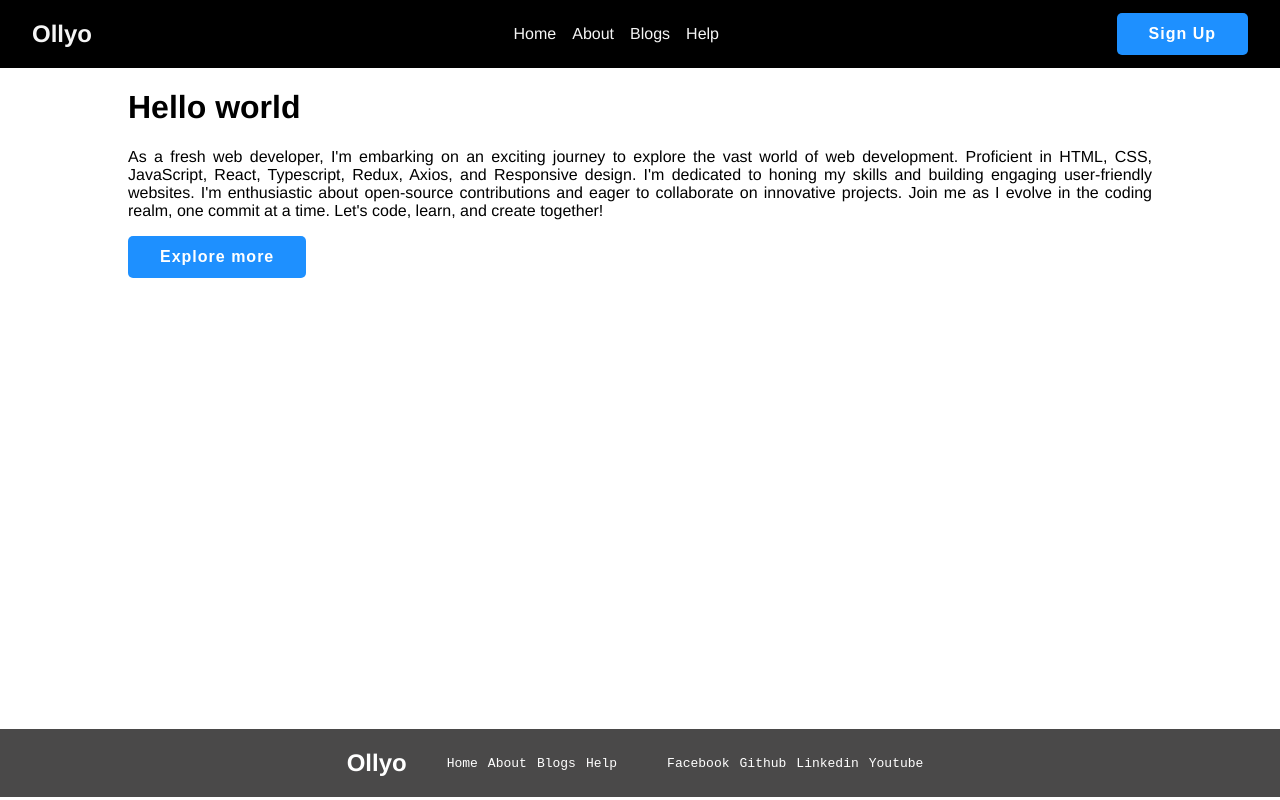
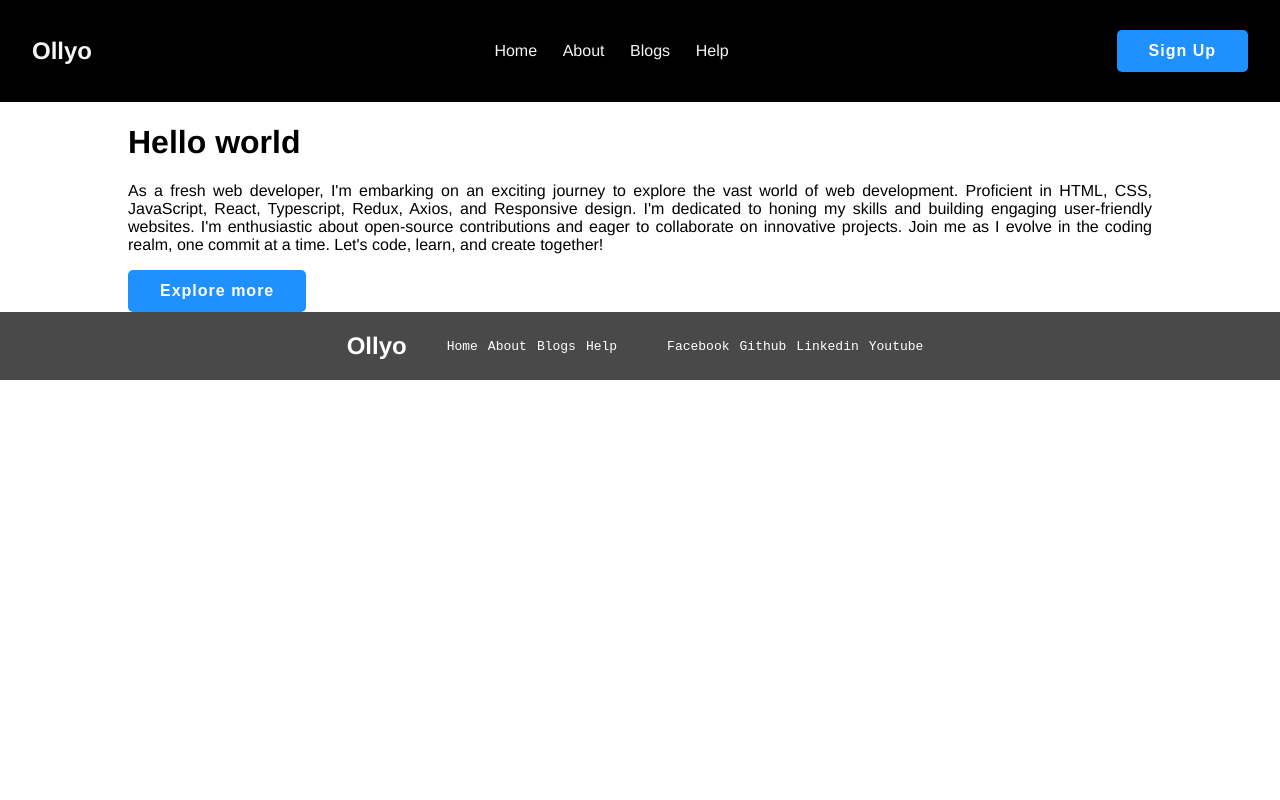
Before and after one commit to Jobayer109/State-props-project, a React (Create React App) app: page / in a window 1280 px wide. Built offline with nearby package versions, Linux system fonts and the light colour scheme.

Commit message:
Explore vw typography

```diff
--- a/src/components/Layouts/Layout.module.css
+++ b/src/components/Layouts/Layout.module.css
@@ -1,9 +1,10 @@
 .app {
   font-family: "Franklin Gothic Medium", "Arial Narrow", Arial, sans-serif;
-  /* position: relative; */
+  position: relative;
 }
 
 nav {
+  height: 8vw;
   display: flex;
   align-items: center;
   justify-content: space-between;
@@ -12,7 +13,7 @@ nav {
   padding: 0 2rem;
 }
 main {
-  height: 80vh;
+  height: calc(100% - 80vw);
 }
 
 .menu ul {
@@ -20,7 +21,8 @@ main {
 }
 
 .menu ul > li {
-  margin-right: 1rem;
+  margin-right: 2vw;
+  font-size: 1.25vw;
   list-style: none;
 }
 
```
